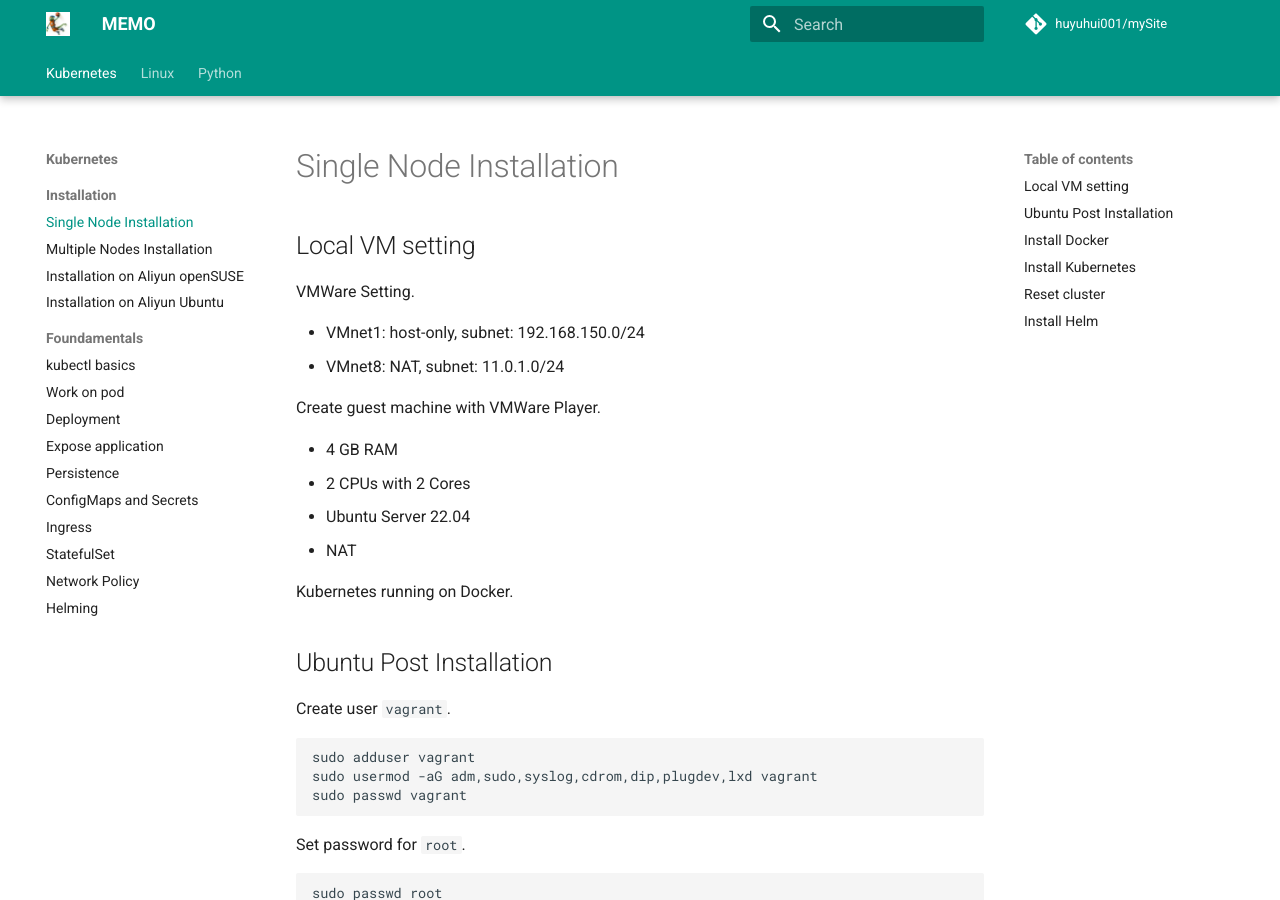
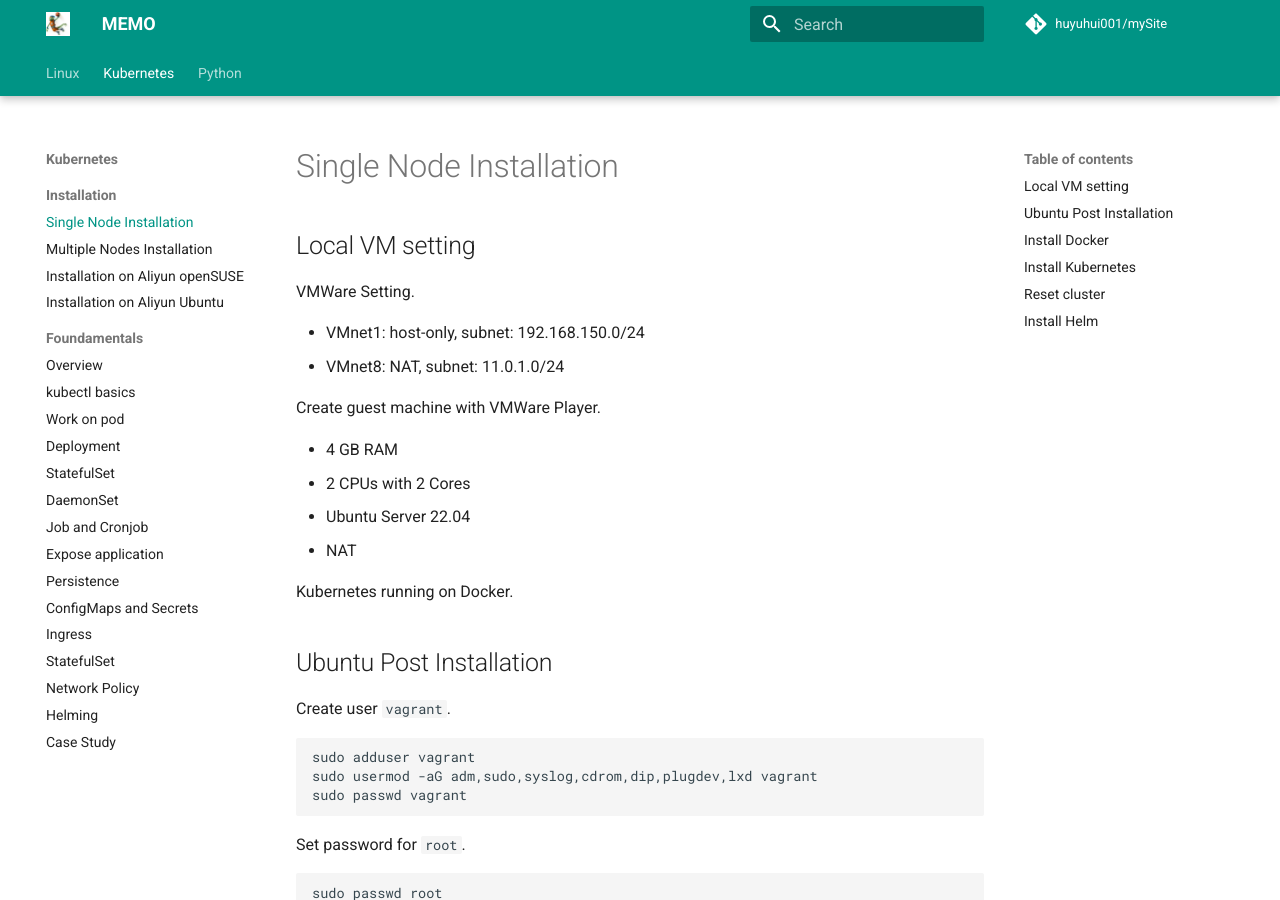
Before and after one commit to huyuhui001/mySite, an MkDocs documentation site: the page built from docs/k8s/installation/single-local.md, in a window 1280 px wide and 900 px high. Built offline with MkDocs 1.6.1 and Material for MkDocs 9.7.7, drawn with Linux system fonts in a browser that asks for light colours; comment, search, counter and statistics services are not loaded.

Commit message:
mkdocs config file

```diff
--- a/mkdocs.yml
+++ b/mkdocs.yml
@@ -67,6 +67,9 @@ plugins:
 extra_css: [extra.css]
 
 nav:
+- Linux:
+    - SUSE Linux Administration: linux/Administration/linux_admin.md
+    - SUSE Enterprise Storage Foundation: linux/SES/linux_ses.md
 - Kubernetes:
     - Installation:
         - Single Node Installation: k8s/installation/single-local.md
@@ -74,9 +77,13 @@ nav:
         - Installation on Aliyun openSUSE: k8s/installation/aliyun-opensuse.md
         - Installation on Aliyun Ubuntu: k8s/installation/aliyun-ubuntu.md
     - Foundamentals:
+        - Overview: k8s/foundamentals/overview.md
         - kubectl basics: k8s/foundamentals/basics.md
         - Work on pod: k8s/foundamentals/pod.md
         - Deployment: k8s/foundamentals/deployment.md
+        - StatefulSet: k8s/foundamentals/statefulset.md
+        - DaemonSet: k8s/foundamentals/daemonset.md
+        - Job and Cronjob: k8s/foundamentals/job.md
         - Expose application: k8s/foundamentals/expose.md
         - Persistence: k8s/foundamentals/persistence.md
         - ConfigMaps and Secrets: k8s/foundamentals/configmaps.md
@@ -84,9 +91,7 @@ nav:
         - StatefulSet: k8s/foundamentals/statefulset.md
         - Network Policy: k8s/foundamentals/networkpolicy.md
         - Helming: k8s/foundamentals/helming.md
-- Linux:
-    - SUSE Linux Administration: linux/Administration/linux_admin.md
-    - SUSE Enterprise Storage Foundation: linux/SES/linux_ses.md
+        - Case Study: k8s/foundamentals/casestudy.md
 - Python:
     - Python Foundamentals: python/Foundation/python_foundation_index.md
     - Data Analysis: python/DataAnalysis/python_data_analysis_index.md
```
